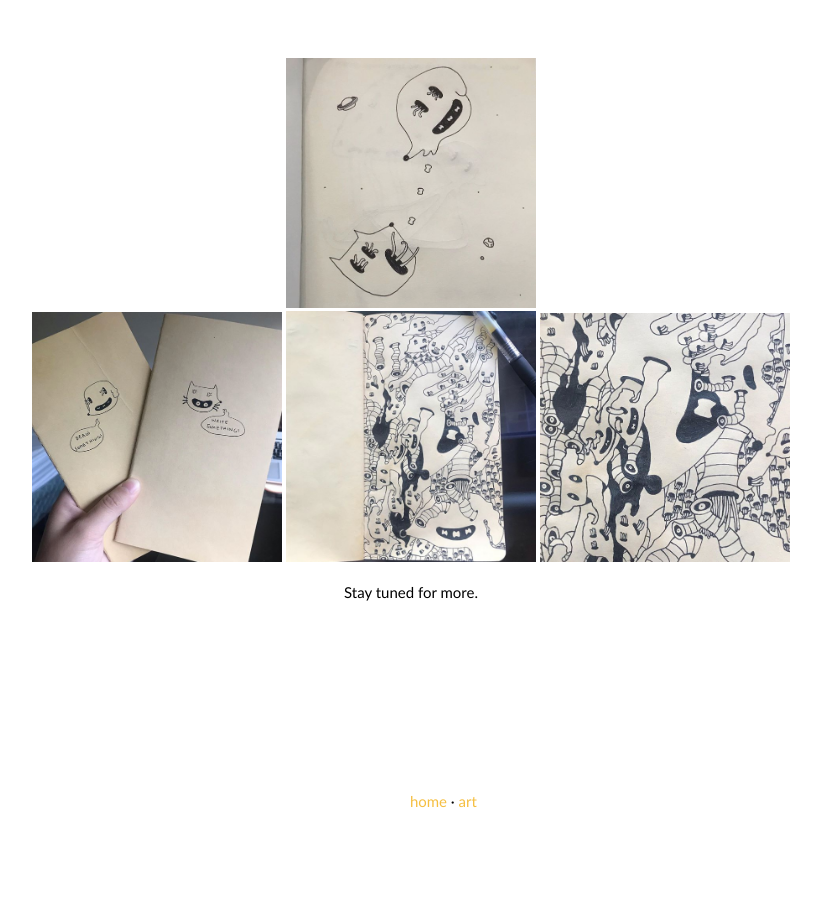
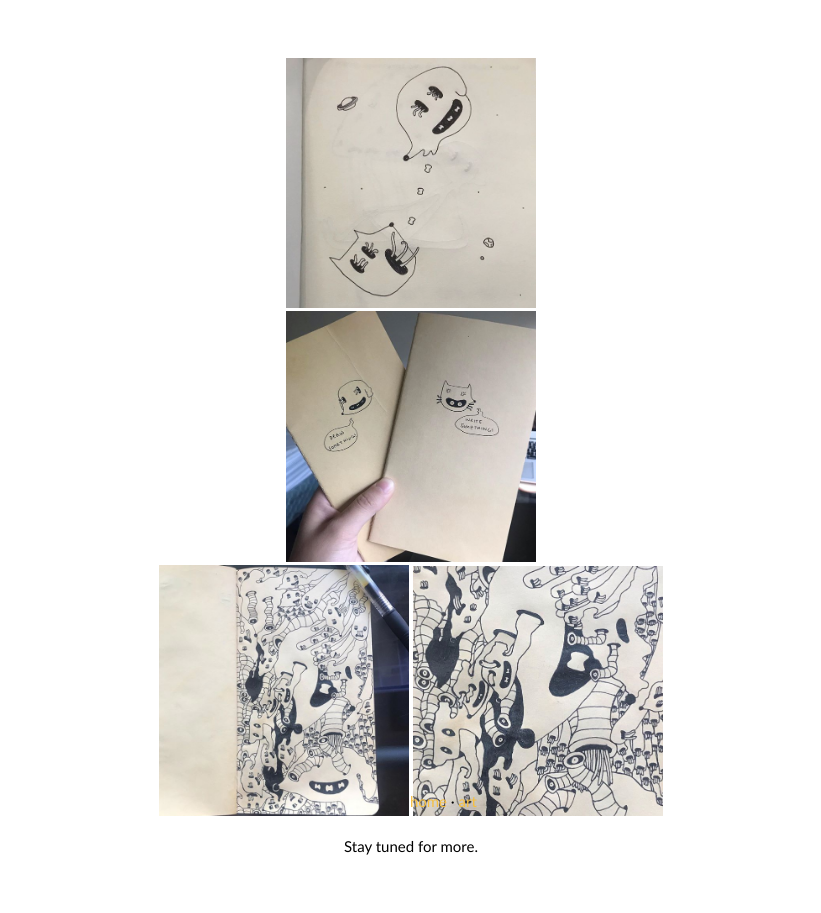
Before and after one commit to myer0432/myer0432.github.io, a Jekyll site: the page built from art.md, in a window 1280 px wide. Shown: the whole page, without its empty margins (229-1050 px from the left). Built offline with Jekyll 4.4.1, drawn with Linux system fonts in a browser that asks for light colours.

Commit message:
break between arts

```diff
--- a/_layouts/art.html
+++ b/_layouts/art.html
@@ -16,7 +16,7 @@
 
       <center>
       <img src="/assets/img/art/eat.png" width="250"></a><br>
-      <img src="/assets/img/art/journals.png" width="250"></a>
+      <img src="/assets/img/art/journals.png" width="250"></a><br>
       <img src="/assets/img/art/dawgs.png" width="250"></a>
       <img src="/assets/img/art/detail.png" width="250"></a>
       <br><br>Stay tuned for more.
```
